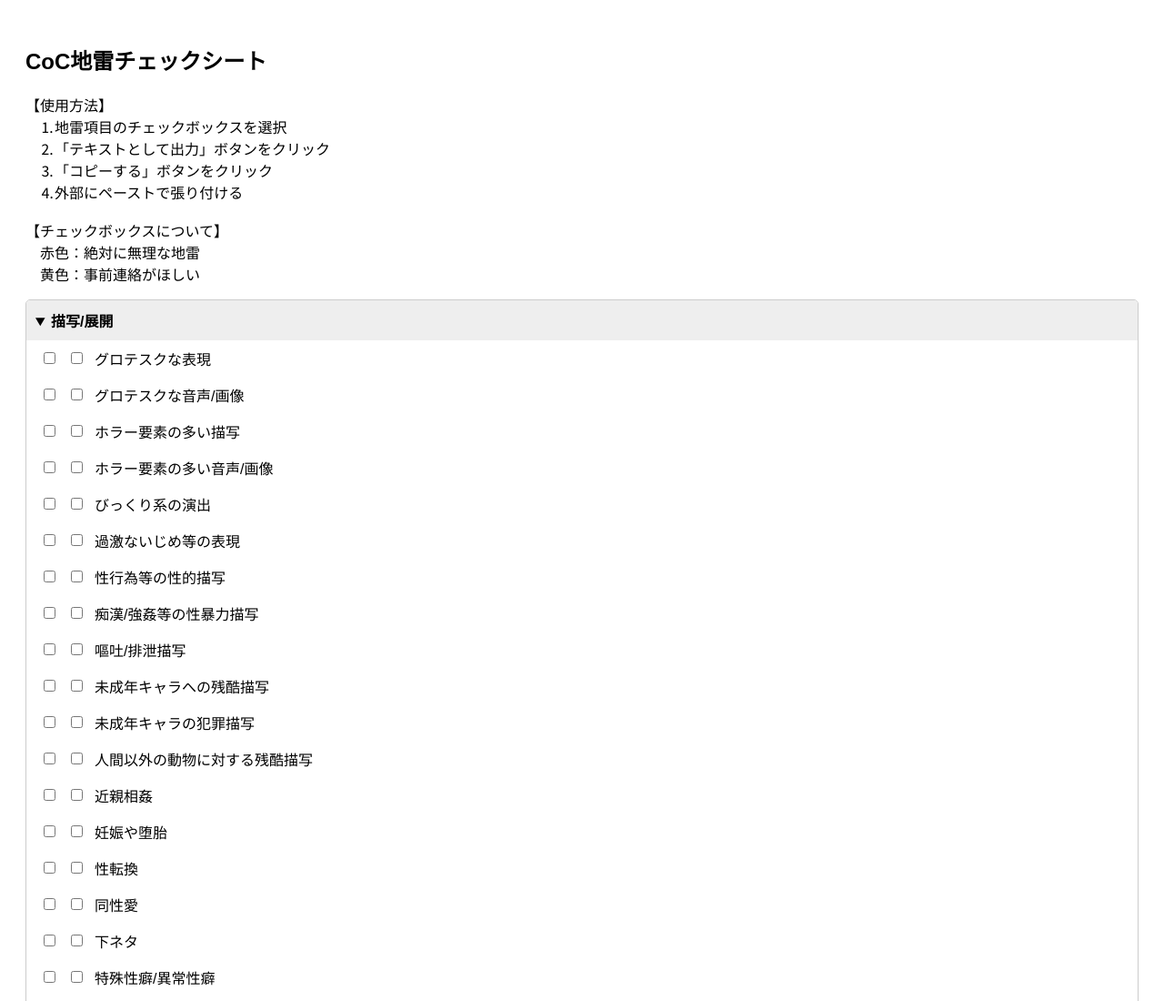
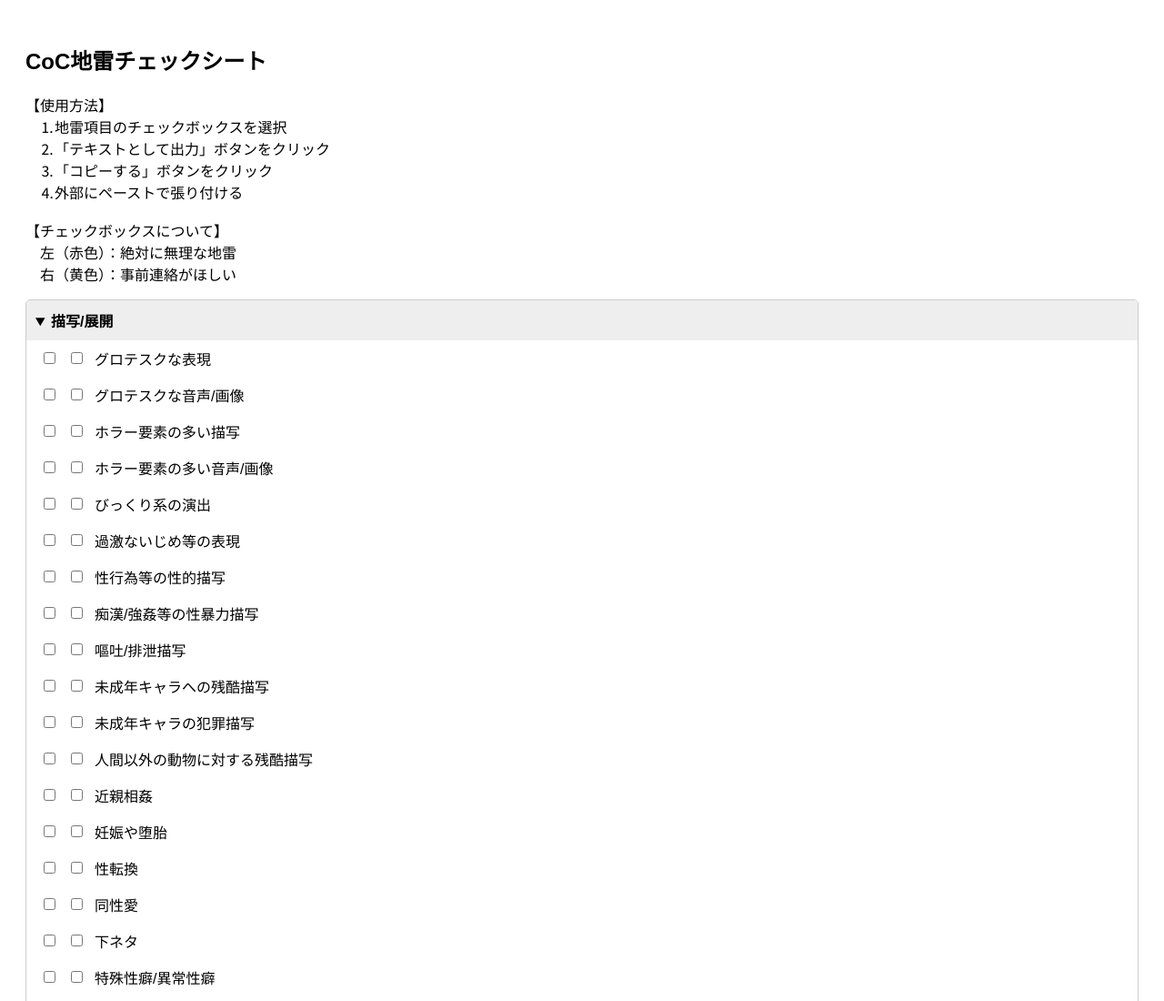
Before and after one commit to noen0211/CoC_CheckSheet, a plain HTML site: page index.html in a window 1280 px wide. Shown: the top 1100 px of the page at 91% size. Drawn offline with Linux system fonts and the light colour scheme.

Commit message:
Update index.html

```diff
--- a/index.html
+++ b/index.html
@@ -68,8 +68,8 @@
     　⒋外部にペーストで張り付ける<br><br>
 
     【チェックボックスについて】<br>
-    　赤色：絶対に無理な地雷<br>
-    　黄色：事前連絡がほしい</p>
+    　左（赤色）：絶対に無理な地雷<br>
+    　右（黄色）：事前連絡がほしい</p>
 
   <details class="section" open>
     <summary>描写/展開</summary>
```
